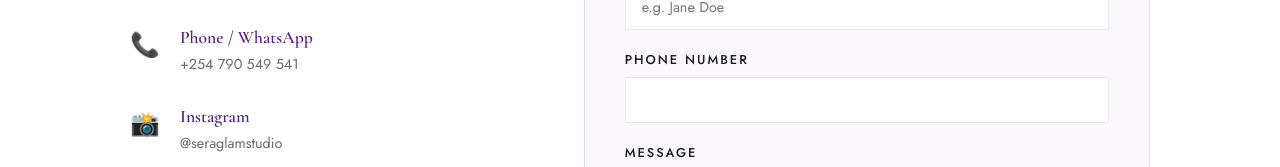
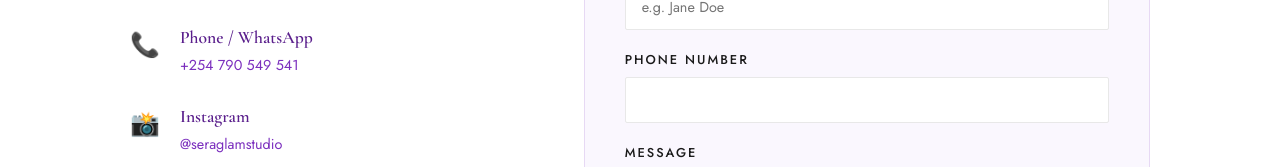
Before and after one commit to GeoMN99/Sera-Glam-Studio, a plain HTML site: page contact.html in a window 1280 px wide. Shown: the part 529-696 px from the top of the page. Drawn offline with nearby package versions, Linux system fonts and the light colour scheme.

Commit message:
feat(contact.html):add whatsApp & instagram links

```diff
--- a/contact.html
+++ b/contact.html
@@ -51,7 +51,11 @@
                         <span class="contact-icon">📞</span>
                         <div>
                             <h3>Phone / WhatsApp</h3>
-                            <p>+254 790 549 541</p>
+                            <a href="https://wa.me/254790549541"
+                               target="_blank"
+                               style="color: var(--purple); text-decoration: none; font-size: 0.9rem;">
+                               +254 790 549 541
+                            </a>
                         </div>
                     </div>
 
@@ -59,7 +63,11 @@
                         <span class="contact-icon">📸</span>
                         <div>
                             <h3>Instagram</h3>
-                            <p>@seraglamstudio</p>
+                            <a href="https://instagram.com/seraglamstudio"
+                               target="_blank"
+                               style="color: var(--purple); text-decoration: none; font-size: 0.9rem;">
+                               @seraglamstudio
+                            </a>
                         </div>
                     </div>
 
```
